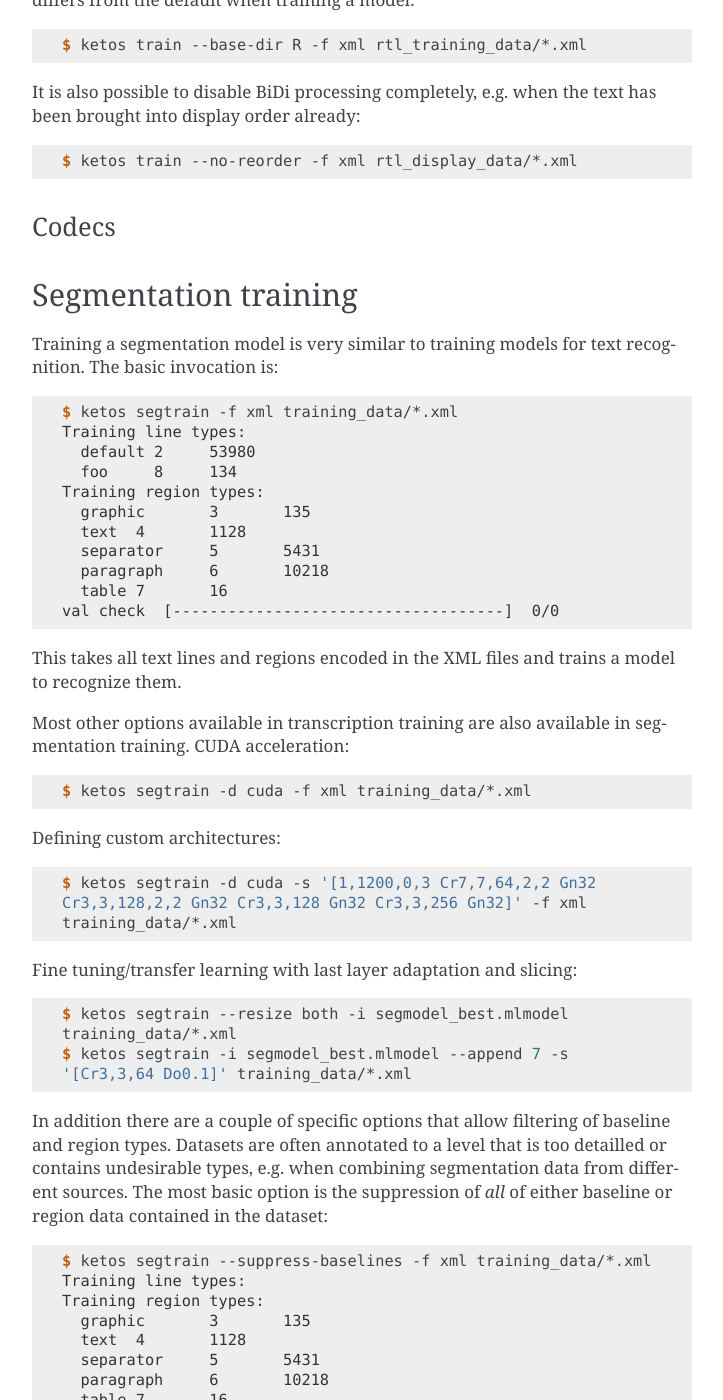
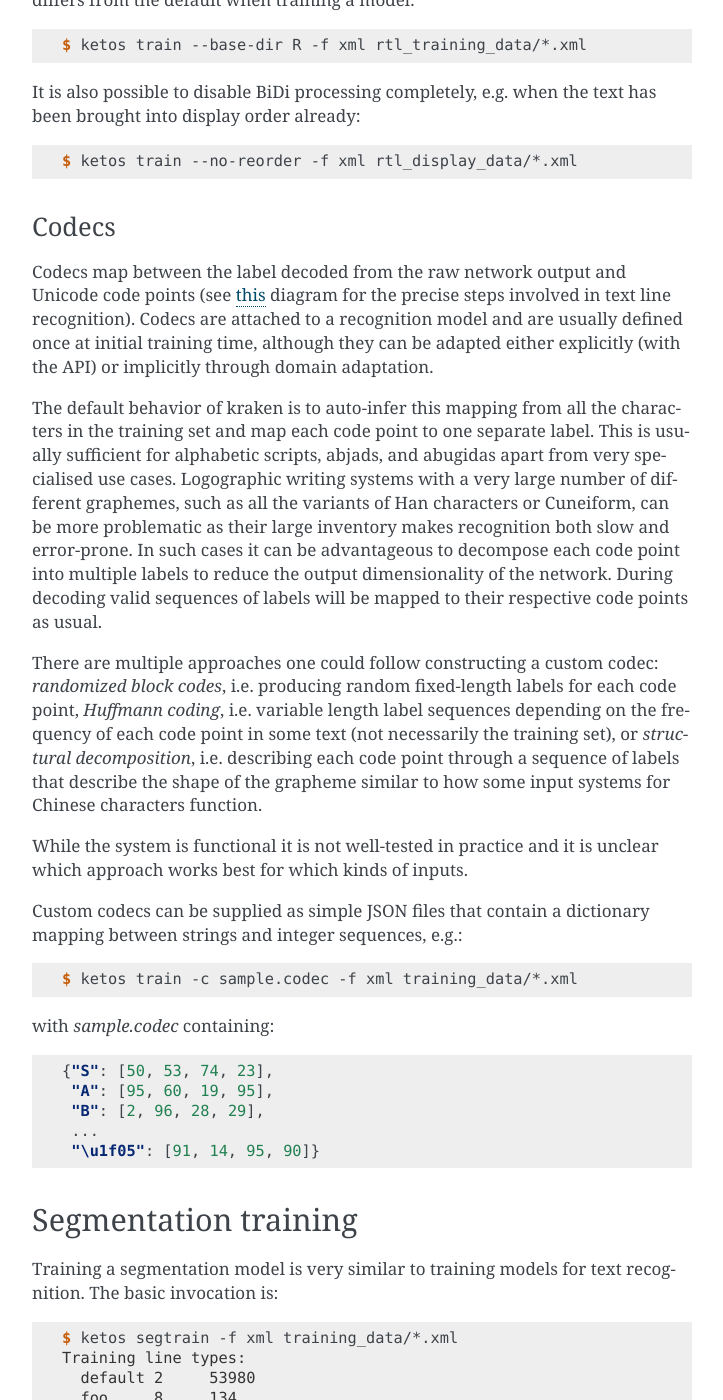
Before and after one commit to mittagessen/kraken, a Sphinx documentation site: the page built from docs/ketos.rst, in a window 1280 px wide and 1400 px high, scrolled down 10073 px. Shown: the whole window, without its empty margins (388-1111 px from the left). Built offline with Sphinx 7.4.7, drawn with Linux system fonts in a browser that asks for light colours.

Commit message:
Add sample codec section to docs

```diff
--- a/docs/ketos.rst
+++ b/docs/ketos.rst
@@ -382,6 +382,50 @@ Codecs
 
 .. _codecs:
 
+Codecs map between the label decoded from the raw network output and Unicode
+code points (see :ref:`this <recognition_steps>` diagram for the precise steps
+involved in text line recognition). Codecs are attached to a recognition model
+and are usually defined once at initial training time, although they can be
+adapted either explicitly (with the API) or implicitly through domain adaptation.
+
+The default behavior of kraken is to auto-infer this mapping from all the
+characters in the training set and map each code point to one separate label.
+This is usually sufficient for alphabetic scripts, abjads, and abugidas apart
+from very specialised use cases. Logographic writing systems with a very large
+number of different graphemes, such as all the variants of Han characters or
+Cuneiform, can be more problematic as their large inventory makes recognition
+both slow and error-prone. In such cases it can be advantageous to decompose
+each code point into multiple labels to reduce the output dimensionality of the
+network. During decoding valid sequences of labels will be mapped to their
+respective code points as usual.
+
+There are multiple approaches one could follow constructing a custom codec:
+*randomized block codes*, i.e. producing random fixed-length labels for each code
+point, *Huffmann coding*, i.e. variable length label sequences depending on the
+frequency of each code point in some text (not necessarily the training set),
+or *structural decomposition*, i.e. describing each code point through a
+sequence of labels that describe the shape of the grapheme similar to how some
+input systems for Chinese characters function.
+
+While the system is functional it is not well-tested in practice and it is
+unclear which approach works best for which kinds of inputs.
+
+Custom codecs can be supplied as simple JSON files that contain a dictionary
+mapping between strings and integer sequences, e.g.:
+
+.. code-block:: console
+
+   $ ketos train -c sample.codec -f xml training_data/*.xml
+
+with `sample.codec` containing:
+
+.. code-block:: json
+
+   {"S": [50, 53, 74, 23],
+    "A": [95, 60, 19, 95],
+    "B": [2, 96, 28, 29],
+    ...
+    "\u1f05": [91, 14, 95, 90]}
 
 Segmentation training
 ---------------------
```
Also changed, not shown: docs/advanced.rst (+0 -41 lines).
